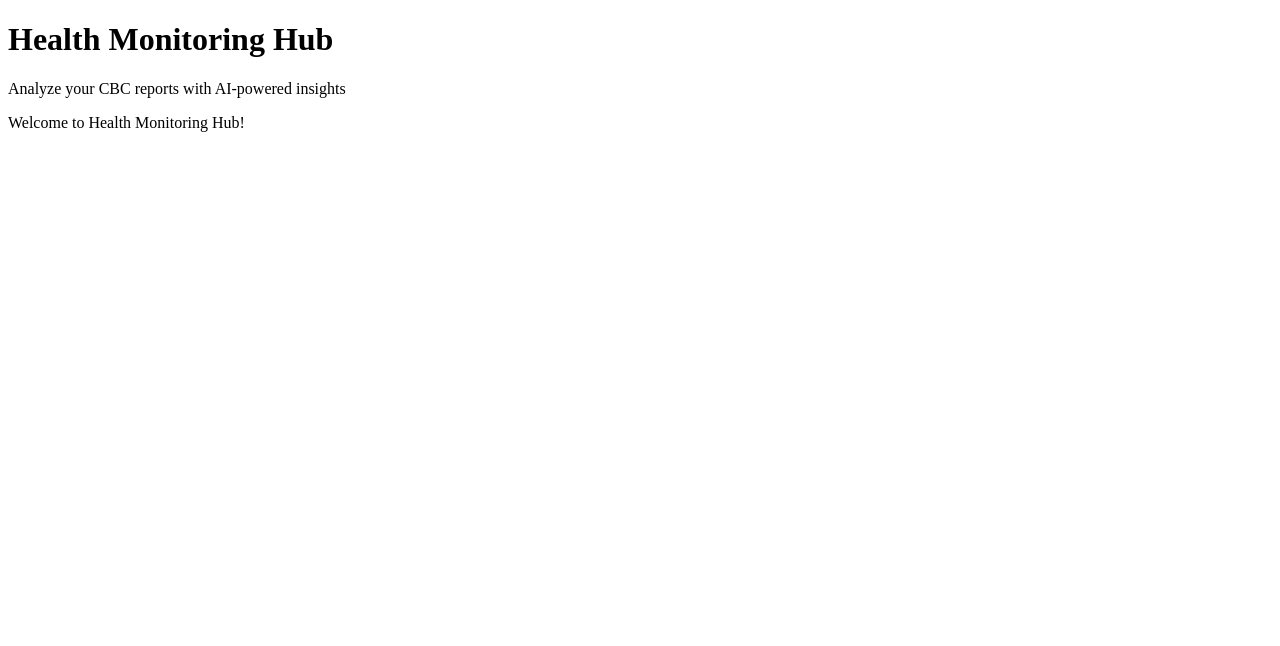
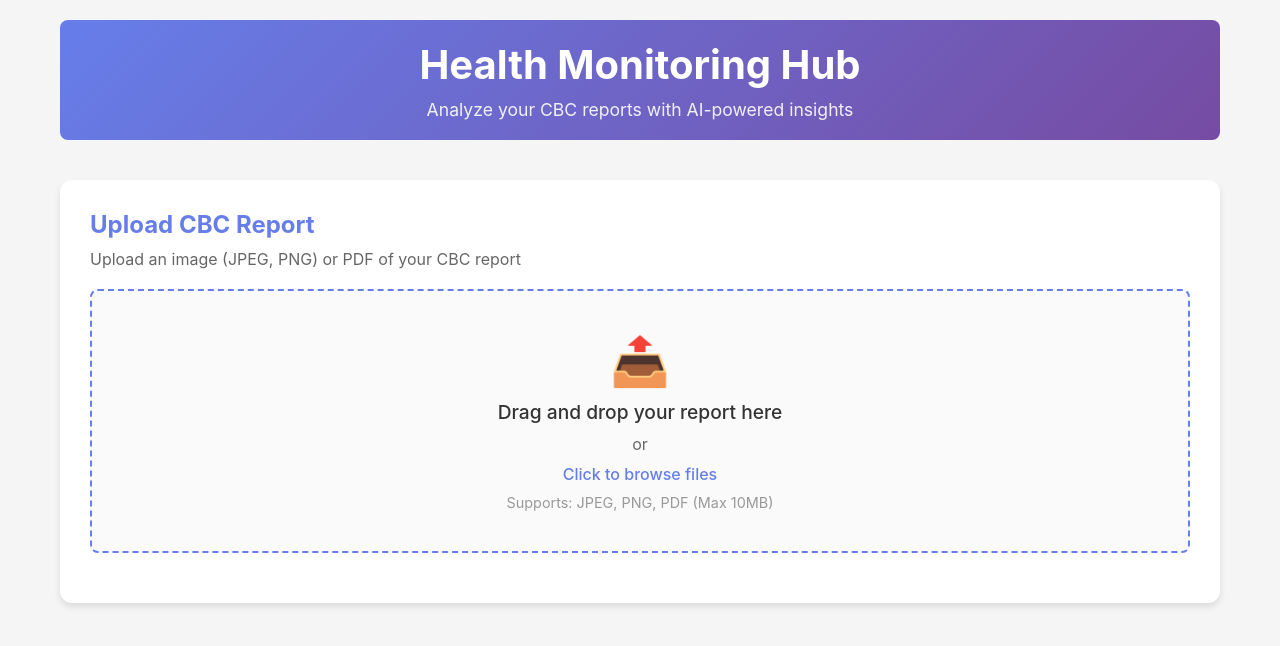
Before and after one commit to Hafsa-akhtar07/health-monitoring-hub, a React (Vite) app in the folder frontend/: page / in a window 1280 px wide. Shown: the top 646 px of the page. Built offline with nearby package versions, Linux system fonts and the light colour scheme.

Commit message:
feat: Add frontend components and update App structure

```diff
--- /dev/null
+++ b/frontend/index.html
@@ -0,0 +1,12 @@
+   <!DOCTYPE html>
+   <html lang="en">
+     <head>
+       <meta charset="UTF-8" />
+       <meta name="viewport" content="width=device-width, initial-scale=1.0" />
+       <title>Health Monitoring Hub</title>
+     </head>
+     <body>
+       <div id="root"></div>
+       <script type="module" src="/src/index.js"></script>
+     </body>
+   </html>
--- /dev/null
+++ b/frontend/src/App.css
@@ -0,0 +1,195 @@
+   * {
+     margin: 0;
+     padding: 0;
+     box-sizing: border-box;
+   }
+
+   body {
+     font-family: -apple-system, BlinkMacSystemFont, 'Segoe UI', 'Roboto', 'Oxygen',
+       'Ubuntu', 'Cantarell', 'Fira Sans', 'Droid Sans', 'Helvetica Neue', sans-serif;
+     background: #f5f5f5;
+   }
+
+   .App {
+     max-width: 1200px;
+     margin: 0 auto;
+     padding: 20px;
+   }
+
+   header {
+     text-align: center;
+     margin-bottom: 40px;
+     padding: 20px;
+     background: linear-gradient(135deg, #667eea 0%, #764ba2 100%);
+     color: white;
+     border-radius: 8px;
+   }
+
+   header h1 {
+     margin-bottom: 10px;
+     font-size: 2.5rem;
+   }
+
+   header p {
+     opacity: 0.9;
+     font-size: 1.1rem;
+   }
+
+   /* Upload Container */
+   .upload-container {
+     background: white;
+     border-radius: 12px;
+     padding: 30px;
+     box-shadow: 0 4px 6px rgba(0, 0, 0, 0.1);
+   }
+
+   .upload-container h2 {
+     color: #667eea;
+     margin-bottom: 10px;
+   }
+
+   .subtitle {
+     color: #666;
+     margin-bottom: 20px;
+   }
+
+   .error-message {
+     background: #fee;
+     color: #c33;
+     padding: 12px;
+     border-radius: 6px;
+     margin-bottom: 20px;
+     border-left: 4px solid #c33;
+   }
+
+   .upload-area {
+     border: 2px dashed #667eea;
+     border-radius: 8px;
+     padding: 40px;
+     text-align: center;
+     margin: 20px 0;
+     cursor: pointer;
+     transition: all 0.3s;
+     background: #fafafa;
+   }
+
+   .upload-area:hover {
+     background: #f0f0ff;
+     border-color: #764ba2;
+   }
+
+   .upload-label {
+     cursor: pointer;
+     display: block;
+   }
+
+   .upload-icon, .file-icon {
+     font-size: 3rem;
+     margin-bottom: 10px;
+   }
+
+   .upload-text {
+     font-size: 1.2rem;
+     font-weight: 500;
+     color: #333;
+     margin: 10px 0;
+   }
+
+   .upload-subtext {
+     color: #666;
+     margin: 5px 0;
+   }
+
+   .upload-link {
+     color: #667eea;
+     font-weight: 500;
+     margin: 10px 0;
+   }
+
+   .upload-hint {
+     color: #999;
+     font-size: 0.9rem;
+     margin-top: 10px;
+   }
+
+   .preview-container {
+     display: flex;
+     flex-direction: column;
+     align-items: center;
+   }
+
+   .preview-image {
+     max-width: 100%;
+     max-height: 400px;
+     border-radius: 8px;
+     margin-bottom: 10px;
+     box-shadow: 0 2px 8px rgba(0,0,0,0.1);
+   }
+
+   .file-name {
+     font-weight: 500;
+     color: #333;
+     margin: 10px 0;
+   }
+
+   .file-size {
+     color: #666;
+     font-size: 0.9rem;
+   }
+
+   .upload-actions {
+     display: flex;
+     gap: 10px;
+     justify-content: center;
+     margin-top: 20px;
+   }
+
+   .btn-primary, .btn-secondary {
+     padding: 12px 24px;
+     border: none;
+     border-radius: 6px;
+     font-size: 16px;
+     font-weight: 500;
+     cursor: pointer;
+     transition: all 0.3s;
+     display: flex;
+     align-items: center;
+     gap: 8px;
+   }
+
+   .btn-primary {
+     background: #667eea;
+     color: white;
+   }
+
+   .btn-primary:hover:not(:disabled) {
+     background: #5568d3;
+     transform: translateY(-2px);
+   }
+
+   .btn-secondary {
+     background: #e0e0e0;
+     color: #333;
+   }
+
+   .btn-secondary:hover:not(:disabled) {
+     background: #d0d0d0;
+   }
+
+   .btn-primary:disabled, .btn-secondary:disabled {
+     opacity: 0.6;
+     cursor: not-allowed;
+   }
+
+   .spinner {
+     width: 16px;
+     height: 16px;
+     border: 2px solid rgba(255,255,255,0.3);
+     border-top-color: white;
+     border-radius: 50%;
+     animation: spin 0.8s linear infinite;
+   }
+
+   @keyframes spin {
+     to { transform: rotate(360deg); }
+   }
--- a/frontend/src/App.js
+++ b/frontend/src/App.js
@@ -1,6 +1,13 @@
    import React from 'react';
+   import './App.css';
+   import UploadReport from './components/UploadReport';
 
    function App() {
+     const handleUploadSuccess = (data) => {
+       console.log('Upload successful:', data);
+       // TODO: Navigate to results page
+     };
+
      return (
        <div className="App">
          <header>
@@ -8,7 +15,7 @@
            <p>Analyze your CBC reports with AI-powered insights</p>
          </header>
          <main>
-           <p>Welcome to Health Monitoring Hub!</p>
+           <UploadReport onUploadSuccess={handleUploadSuccess} />
          </main>
        </div>
      );
--- /dev/null
+++ b/frontend/src/components/UploadReport.js
@@ -0,0 +1,173 @@
+   import React, { useState } from 'react';
+
+   function UploadReport({ onUploadSuccess }) {
+     const [file, setFile] = useState(null);
+     const [preview, setPreview] = useState(null);
+     const [uploading, setUploading] = useState(false);
+     const [error, setError] = useState(null);
+
+     const handleFileChange = (e) => {
+       const selectedFile = e.target.files[0];
+       if (!selectedFile) return;
+
+       // Validate file type
+       const validTypes = ['image/jpeg', 'image/jpg', 'image/png', 'application/pdf'];
+       if (!validTypes.includes(selectedFile.type)) {
+         setError('Please upload a JPEG, PNG, or PDF file');
+         return;
+       }
+
+       // Validate file size (max 10MB)
+       if (selectedFile.size > 10 * 1024 * 1024) {
+         setError('File size must be less than 10MB');
+         return;
+       }
+
+       setFile(selectedFile);
+       setError(null);
+
+       // Create preview for images
+       if (selectedFile.type.startsWith('image/')) {
+         const reader = new FileReader();
+         reader.onloadend = () => {
+           setPreview(reader.result);
+         };
+         reader.readAsDataURL(selectedFile);
+       } else {
+         setPreview(null);
+       }
+     };
+
+     const handleDragOver = (e) => {
+       e.preventDefault();
+       e.stopPropagation();
+     };
+
+     const handleDrop = (e) => {
+       e.preventDefault();
+       e.stopPropagation();
+       const droppedFile = e.dataTransfer.files[0];
+       if (droppedFile) {
+         const event = { target: { files: [droppedFile] } };
+         handleFileChange(event);
+       }
+     };
+
+     const handleUpload = async () => {
+       if (!file) {
+         setError('Please select a file first');
+         return;
+       }
+
+       setUploading(true);
+       setError(null);
+
+       try {
+         // TODO: Replace with actual API call
+         // For now, simulate upload
+         await new Promise(resolve => setTimeout(resolve, 2000));
+
+         // Mock success response
+         console.log('File uploaded:', file.name);
+
+         // Call success callback if provided
+         if (onUploadSuccess) {
+           onUploadSuccess({
+             filename: file.name,
+             extractedValues: {
+               hemoglobin: 12.5,
+               rbc: 4.5,
+               wbc: 7000,
+               platelets: 250000
+             }
+           });
+         }
+       } catch (err) {
+         setError('Upload failed. Please try again.');
+         console.error('Upload error:', err);
+       } finally {
+         setUploading(false);
+       }
+     };
+
+     return (
+       <div className="upload-container">
+         <h2>Upload CBC Report</h2>
+         <p className="subtitle">Upload an image (JPEG, PNG) or PDF of your CBC report</p>
+
+         {error && (
+           <div className="error-message">
+             {error}
+           </div>
+         )}
+
+         <div
+           className="upload-area"
+           onDragOver={handleDragOver}
+           onDrop={handleDrop}
+         >
+          <input
+            type="file"
+            id="file-upload"
+            accept="image/*,.pdf"
+            onChange={handleFileChange}
+            style={{ display: 'none' }}
+          />
+          <label htmlFor="file-upload" className="upload-label">
+            {preview ? (
+              <div className="preview-container">
+                <img src={preview} alt="Preview" className="preview-image" />
+                <p className="file-name">{file.name}</p>
+              </div>
+            ) : file ? (
+              <div>
+                <p className="file-icon">📄</p>
+                <p className="file-name">{file.name}</p>
+                <p className="file-size">{(file.size / 1024 / 1024).toFixed(2)} MB</p>
+              </div>
+            ) : (
+              <div>
+                <p className="upload-icon">📤</p>
+                <p className="upload-text">Drag and drop your report here</p>
+                <p className="upload-subtext">or</p>
+                <p className="upload-link">Click to browse files</p>
+                <p className="upload-hint">Supports: JPEG, PNG, PDF (Max 10MB)</p>
+              </div>
+            )}
+          </label>
+        </div>
+
+        {file && (
+          <div className="upload-actions">
+            <button
+              onClick={() => {
+                setFile(null);
+                setPreview(null);
+                setError(null);
+              }}
+              className="btn-secondary"
+              disabled={uploading}
+            >
+              Clear
+            </button>
+            <button
+              onClick={handleUpload}
+              disabled={uploading}
+              className="btn-primary"
+            >
+              {uploading ? (
+                <>
+                  <span className="spinner"></span>
+                  Extracting via OCR...
+                </>
+              ) : (
+                'Extract via OCR'
+              )}
+            </button>
+          </div>
+        )}
+      </div>
+    );
+  }
+
+  export default UploadReport;
--- /dev/null
+++ b/frontend/vite.config.js
@@ -0,0 +1,22 @@
+   import { defineConfig } from 'vite';
+   import react from '@vitejs/plugin-react';
+
+   export default defineConfig({
+     plugins: [react()],
+     esbuild: {
+       loader: 'jsx',
+       include: /src\/.*\.jsx?$/,
+       exclude: [],
+     },
+     optimizeDeps: {
+      esbuildOptions: {
+        loader: {
+          '.js': 'jsx',
+        },
+      },
+    },
+     server: {
+       port: 3000,
+       open: true
+     }
+   });
```
Also changed, not shown: frontend/src/components/ManualEntry.js (added), frontend/src/components/ResultsDisplay.js (added).
